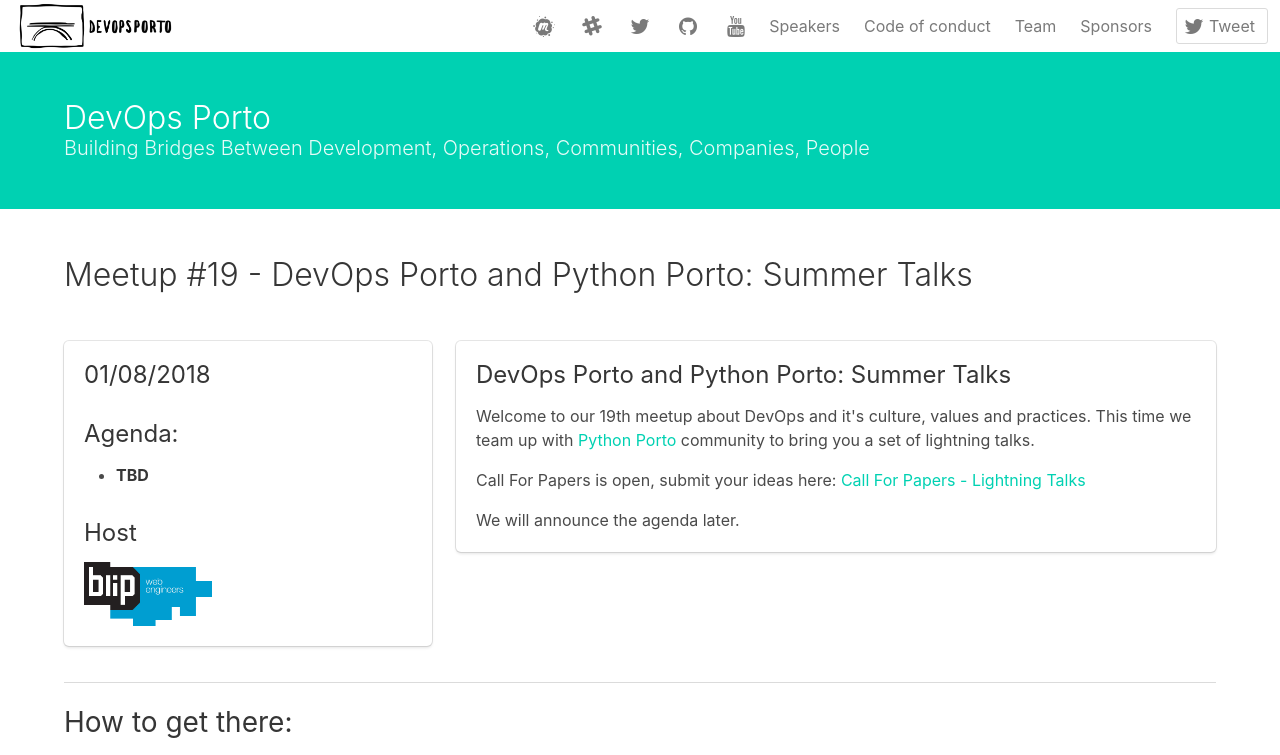
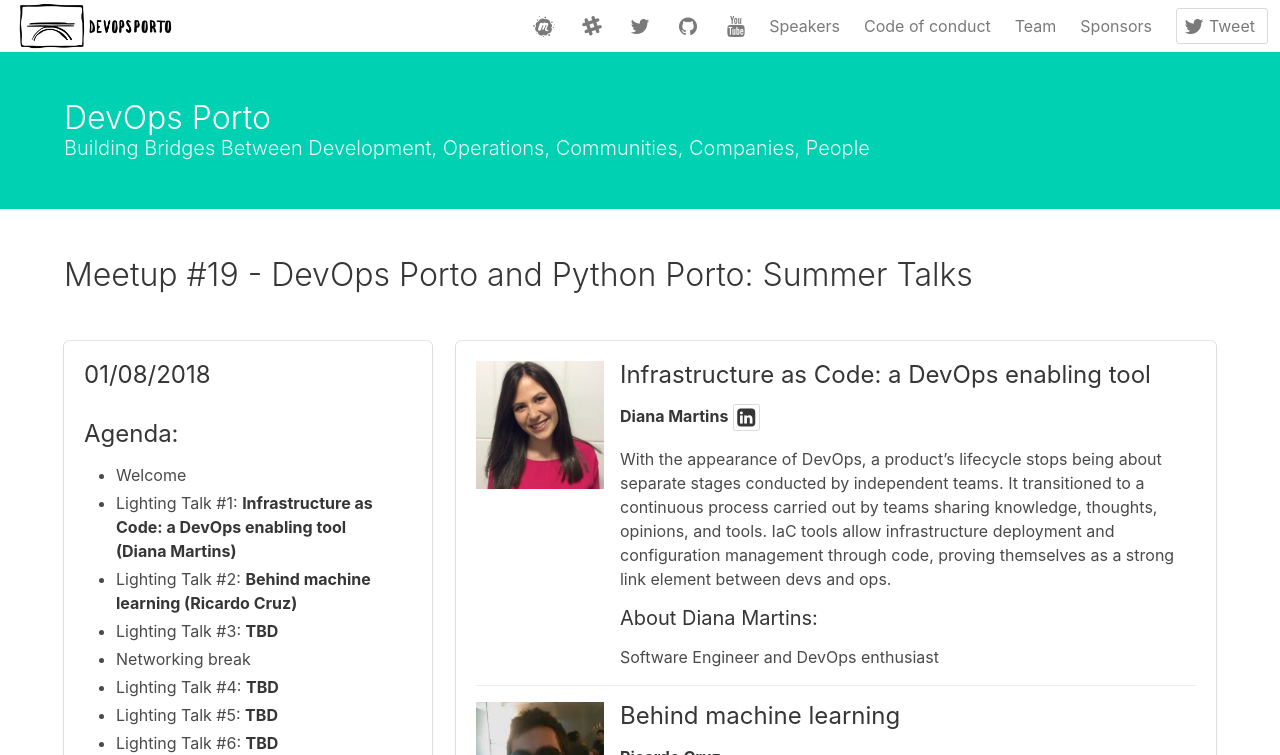
Before and after one commit to DevOpsPorto/devopsporto.github.io, a Jekyll site: the page built from index.md, in a window 1280 px wide and 1400 px high. Shown: the top 755 px of the window. Built offline with Jekyll 4.4.1, drawn with Linux system fonts in a browser that asks for light colours; some of the changed text lies outside the part shown; grey boxes are pictures that could not be loaded.

Commit message:
meetup19 diana martins and ricardo cruz

```diff
--- a/_includes/meetup2018019.html
+++ b/_includes/meetup2018019.html
@@ -6,9 +6,15 @@
       <h3>01/08/2018</h3>
       <h3>Agenda:</h3>
       <ul>
-        <li>
-          <strong>TBD</strong>
-        </li>
+        <li>Welcome</li>
+        <li>Lighting Talk #1: <strong>Infrastructure as Code: a DevOps enabling tool (Diana Martins)</strong></li>
+        <li>Lighting Talk #2: <strong>Behind machine learning (Ricardo Cruz)</strong></li>
+        <li>Lighting Talk #3: <strong>TBD</strong></li>
+        <li>Networking break</li>
+        <li>Lighting Talk #4: <strong>TBD</strong></li>
+        <li>Lighting Talk #5: <strong>TBD</strong></li>
+        <li>Lighting Talk #6: <strong>TBD</strong></li>
+        <li>Closing</li>
       </ul>
       <h3>Host</h3>
       <figure class="image">
@@ -21,25 +27,23 @@
   <div class="column is-auto">
 
     <div class="box">
+
+      <!--Diana Martins-->
       <article class="media">
-        {% comment %}
-          {% include components/speakerimage.html imagename="m001_manuel.jpg" %}
-        {% endcomment %}
-
+        {% include components/speakerimage.html imagename="m019_dianamartins.jpg" %}
         <div class="media-content">
           <div class="content">
-            <h3>DevOps Porto and Python Porto: Summer Talks</h3>
-            {% comment %}
-              {% include components/speakerhandle.html name="" twitter="" linkedin="" %}
-            {% endcomment %}
+            <h3>Infrastructure as Code: a DevOps enabling tool</h3>
+            {% include components/speakerhandle.html name="Diana Martins" linkedin="dianacmartins" %}
             <p>
-            Welcome to our 19th meetup about DevOps and it's culture, values and practices. This time we team up with <a href="https://www.meetup.com/pyporto/" target="_blank">Python Porto</a> community to bring you a set of lightning talks.
+              With the appearance of DevOps, a product’s lifecycle stops being about separate stages conducted by independent teams.
+              It transitioned to a continuous process carried out by teams sharing knowledge, thoughts, opinions, and tools.
+              IaC tools allow infrastructure deployment and configuration management through code, proving themselves as a strong link
+              element between devs and ops.
             </p>
+            <h4>About Diana Martins:</h4>
             <p>
-              Call For Papers is open, submit your ideas here: <a href="https://goo.gl/forms/Vtdb9KtNdX0vt5Fs2" target="_blank">Call For Papers - Lightning Talks</a>
-            </p>
-            <p>
-              We will announce the agenda later.
+              Software Engineer and DevOps enthusiast
             </p>
             <!--<h4>Media</h4>
             <p>
@@ -48,6 +52,133 @@
           </div>
         </div>
       </article>
+
+      <!--Ricardo Cruz-->
+      <article class="media">
+        {% include components/speakerimage.html imagename="m019_ricardocruz.jpg" %}
+        <div class="media-content">
+          <div class="content">
+            <h3>Behind machine learning</h3>
+            {% include components/speakerhandle.html name="Ricardo Cruz" %}
+            <p>
+              A linear regression and a neuronal network will be implemented using nothing but Python.
+            </p>
+            <h4>About Ricardo Cruz:</h4>
+            <p>
+                I do research on machine learning and computer vision. <a href="https://rpmcruz.github.io/">https://rpmcruz.github.io/</a>
+            </p>
+            <!--<h4>Media</h4>
+            <p>
+              <a href="https://speakerdeck.com/devopsporto/devopsporto-meetup17-the-return-of-the-dull-stack-engineer-by-kris-buytaert" target="_blank">Slide deck @ SpeakerDeck</a>
+            </p>-->
+          </div>
+        </div>
+      </article>
+
+      <!--Talk 3-->
+      <article class="media">
+        {% comment %}
+          {% include components/speakerimage.html imagename="m019_dianamartins.jpg" %}
+        {% endcomment %}
+          <div class="media-content">
+            <div class="content">
+              <h3>TBD</h3>
+              {% comment %}
+                {% include components/speakerhandle.html name="Diana Martins" linkedin="dianacmartins" %}
+              {% endcomment %}
+              <!--<p>
+                XYZ
+              </p>
+              <h4>About XYXZ:</h4>
+              <p>
+                XWZ...
+              </p>-->
+              <!--<h4>Media</h4>
+              <p>
+                <a href="https://speakerdeck.com/devopsporto/devopsporto-meetup17-the-return-of-the-dull-stack-engineer-by-kris-buytaert" target="_blank">Slide deck @ SpeakerDeck</a>
+              </p>-->
+            </div>
+          </div>
+      </article>
+
+        <!--Talk 4-->
+        <article class="media">
+          {% comment %}
+            {% include components/speakerimage.html imagename="m019_dianamartins.jpg" %}
+          {% endcomment %}
+            <div class="media-content">
+              <div class="content">
+                <h3>TBD</h3>
+                {% comment %}
+                  {% include components/speakerhandle.html name="Diana Martins" linkedin="dianacmartins" %}
+                {% endcomment %}
+                <!--<p>
+                  XYZ
+                </p>
+                <h4>About XYXZ:</h4>
+                <p>
+                  XWZ...
+                </p>-->
+                <!--<h4>Media</h4>
+                <p>
+                  <a href="https://speakerdeck.com/devopsporto/devopsporto-meetup17-the-return-of-the-dull-stack-engineer-by-kris-buytaert" target="_blank">Slide deck @ SpeakerDeck</a>
+                </p>-->
+              </div>
+            </div>
+          </article>
+
+      <!--Talk 5-->
+      <article class="media">
+        {% comment %}
+          {% include components/speakerimage.html imagename="m019_dianamartins.jpg" %}
+        {% endcomment %}
+          <div class="media-content">
+            <div class="content">
+              <h3>TBD</h3>
+              {% comment %}
+                {% include components/speakerhandle.html name="Diana Martins" linkedin="dianacmartins" %}
+              {% endcomment %}
+              <!--<p>
+                XYZ
+              </p>
+              <h4>About XYXZ:</h4>
+              <p>
+                XWZ...
+              </p>-->
+              <!--<h4>Media</h4>
+              <p>
+                <a href="https://speakerdeck.com/devopsporto/devopsporto-meetup17-the-return-of-the-dull-stack-engineer-by-kris-buytaert" target="_blank">Slide deck @ SpeakerDeck</a>
+              </p>-->
+            </div>
+          </div>
+        </article>
+
+        <!--Talk 6-->
+      <article class="media">
+          {% comment %}
+            {% include components/speakerimage.html imagename="m019_dianamartins.jpg" %}
+          {% endcomment %}
+            <div class="media-content">
+              <div class="content">
+                <h3>TBD</h3>
+                {% comment %}
+                  {% include components/speakerhandle.html name="Diana Martins" linkedin="dianacmartins" %}
+                {% endcomment %}
+                <!--<p>
+                  XYZ
+                </p>
+                <h4>About XYXZ:</h4>
+                <p>
+                  XWZ...
+                </p>-->
+                <!--<h4>Media</h4>
+                <p>
+                  <a href="https://speakerdeck.com/devopsporto/devopsporto-meetup17-the-return-of-the-dull-stack-engineer-by-kris-buytaert" target="_blank">Slide deck @ SpeakerDeck</a>
+                </p>-->
+              </div>
+            </div>
+          </article>
+
     </div>
   </div>
 
```
Also changed, not shown: assets/images/speakers/m019_dianamartins.jpg (added), assets/images/speakers/m019_ricardocruz.jpg (added).
